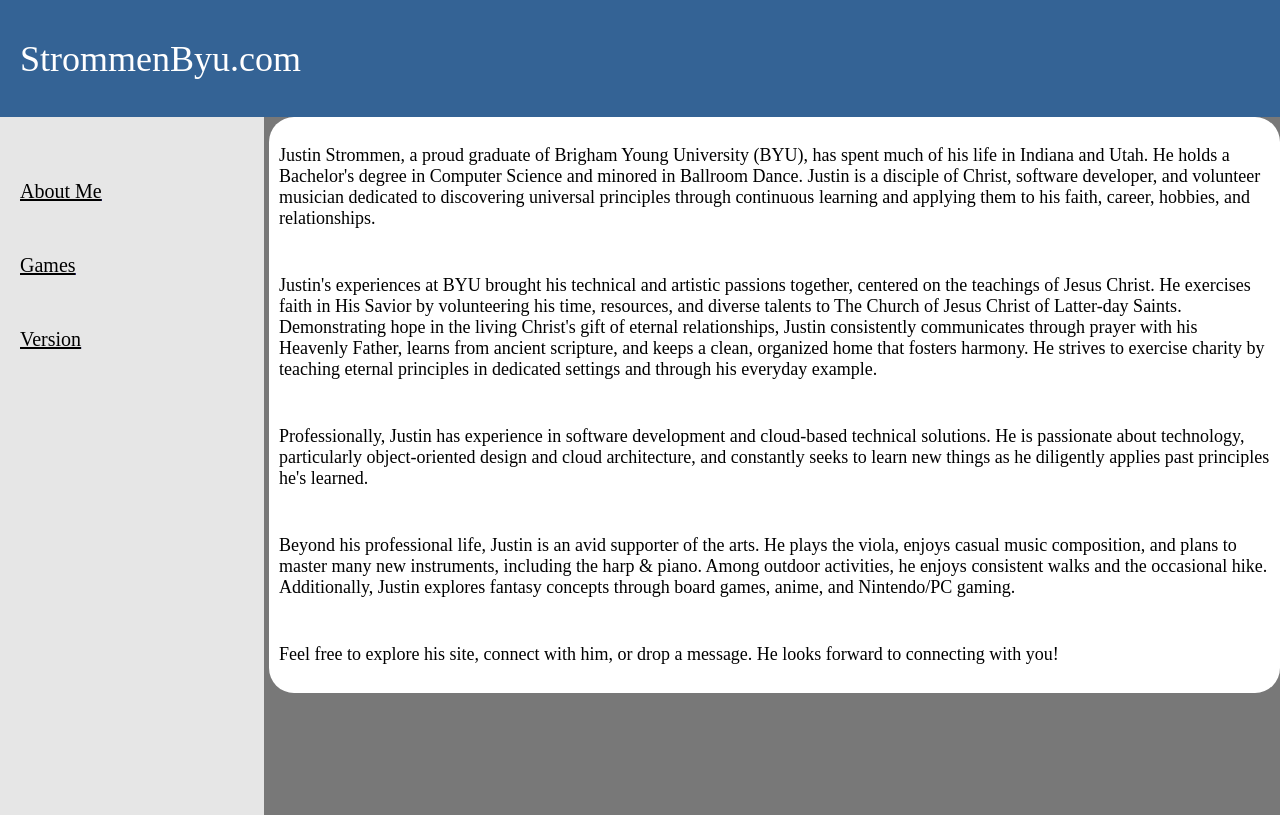
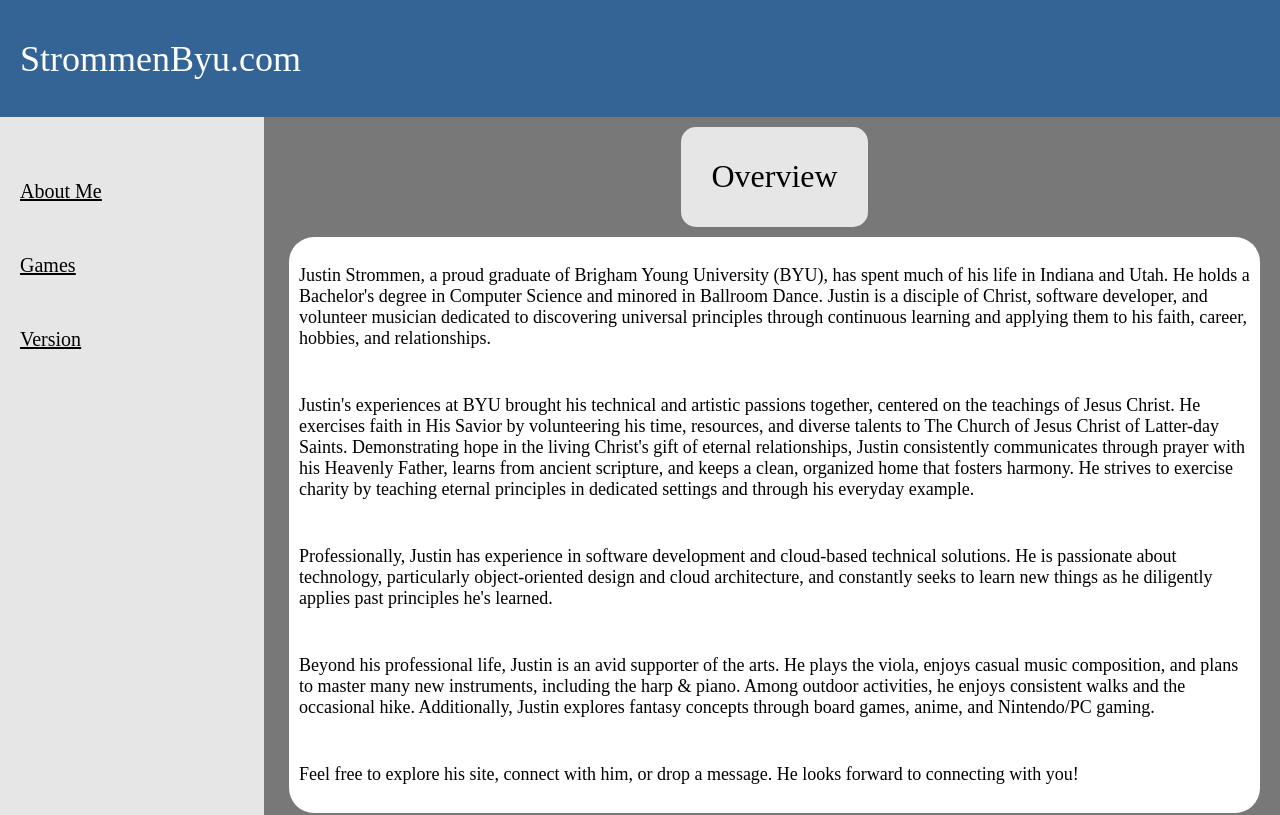
Before and after one commit to jpstrommen95/strommen-byu-app, a React (Create React App) app: page / in a window 1280 px wide. Shown: the top 815 px of the page. Built offline with nearby package versions, Linux system fonts and the light colour scheme.

Commit message:
feat(about me full): apply shared heading to overview

```diff
--- a/src/components/about-me-overview.jsx
+++ b/src/components/about-me-overview.jsx
@@ -1,6 +1,7 @@
 import React from 'react';
 import CryptoJS from 'crypto-js';
 import assetText from '../text/about-me.json';
+import SharedHeading from './shared-heading';
 
 function AboutMeOverview() {
   const pComponents = assetText.map((content) => {
@@ -11,8 +12,15 @@ function AboutMeOverview() {
   });
 
   return (
-    <div className="about-me-overview">
-      {pComponents}
+    <div className="about-me-full">
+      <SharedHeading
+        containerClass="shared-heading"
+        name="Overview"
+        typographyClasses={['heading-1', 'black-and-white-black-text']}
+      />
+      <div className="about-me-overview">
+        {pComponents}
+      </div>
     </div>
   );
 }
--- a/src/index.css
+++ b/src/index.css
@@ -299,6 +299,18 @@ https://www.figma.com/design/rA3HpXiwjwn1FSrD0nfiGD/strommen-byu-app?node-id=431
 /* Component Styles - About Me */
 /* Component Styles - About Me - Overview */
 
+.about-me-full {
+  /* layout */
+  display: flex;
+  padding: 10px 20px;
+  flex-direction: column;
+  align-items: center;
+  gap: 10px;
+  flex: 1 0 0;
+  /* style */
+  background: var(--neutral-700, #787878);
+}
+
 .about-me-overview {
   /* layout */
   display: flex;
```
